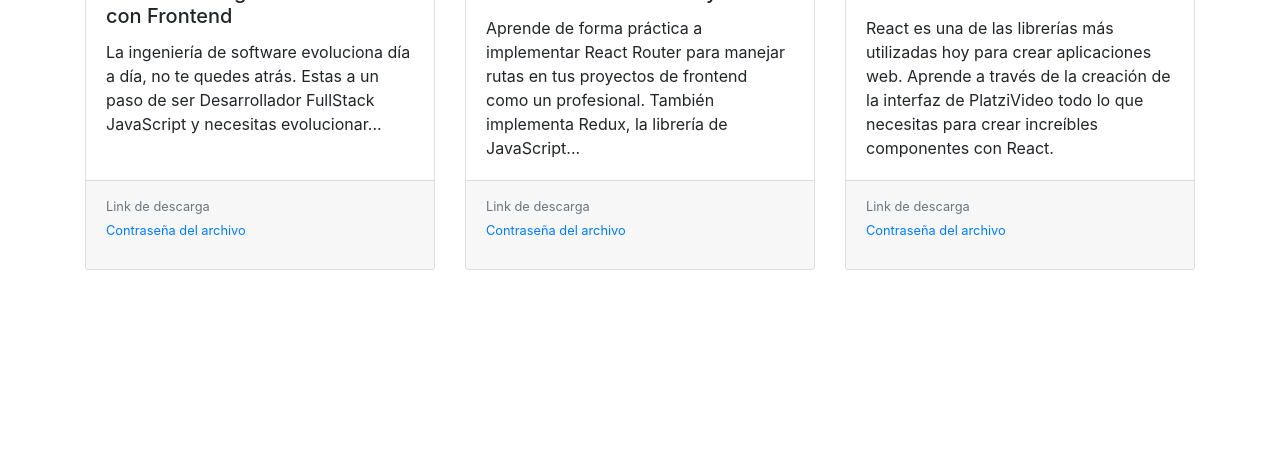
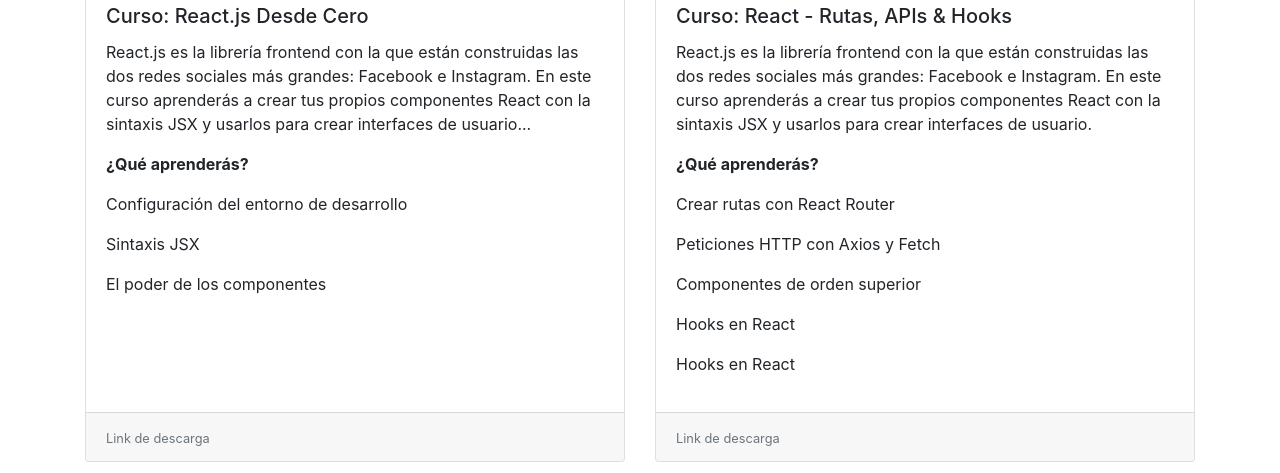
Before and after one commit to Imrockstar/cursospremium, a plain HTML site: page index.html in a window 1280 px wide. Shown: the part 696-1169 px from the top of the page. Before the commit the page ends 982 px from the top, so only its background shows below. Drawn offline with Linux system fonts and the light colour scheme.

Commit message:
agregué 2 cursos

```diff
--- a/index.html
+++ b/index.html
@@ -12,7 +12,7 @@
     <header>
         <div class="container-fluid">
             <nav class="navbar navbar-expand-lg navbar-dark bg-dark">
-                <a class="navbar-brand" href="https://www.facebook.com/groups/2442949459273509/" target="_blank">BIENVENIDO</a>
+                <a class="navbar-brand" href="https://www.facebook.com/groups/2442949459273509/" target="_blank">BIENVENIDO!</a>
                 <button class="navbar-toggler" type="button" data-toggle="collapse" data-target="#navbarNavAltMarkup" aria-controls="navbarNavAltMarkup" aria-expanded="false" aria-label="Toggle navigation">
                   <span class="navbar-toggler-icon"></span>
                 </button>
@@ -43,6 +43,42 @@
         </div>
     </div>
     <div class="container">
+        <div class="card-deck my-3">
+
+            <div class="card">
+                <img src="imagenes/react_cero.png" class="card-img-top" alt="...">
+                <div class="card-body">
+                  <h5 class="card-title">Curso: React.js Desde Cero</h5>
+                  <p class="card-text">React.js es la librería frontend con la que están construidas las dos redes sociales más grandes: Facebook e Instagram. En este curso aprenderás a crear tus propios componentes React con la sintaxis JSX y usarlos para crear interfaces de usuario...</p>
+                  <p><strong>¿Qué aprenderás?</strong></p>
+                    <p>Configuración del entorno de desarrollo</p>
+                    <p>Sintaxis JSX</p>
+                    <p>El poder de los componentes</p>
+                </div>
+                <div class="card-footer">
+                  <a href="http://bit.ly/react_edteam"
+                  target="_blank"><small class="text-muted">Link de descarga</small></a>
+                </div>
+            </div>
+            <div class="card">
+                <img src="imagenes/react_rutas.png" class="card-img-top" alt="...">
+                <div class="card-body">
+                  <h5 class="card-title">Curso: React - Rutas, APIs & Hooks
+                    </h5>
+                  <p class="card-text">React.js es la librería frontend con la que están construidas las dos redes sociales más grandes: Facebook e Instagram. En este curso aprenderás a crear tus propios componentes React con la sintaxis JSX y usarlos para crear interfaces de usuario.
+                  <p><strong>¿Qué aprenderás?</strong></p>
+                   <p>Crear rutas con React Router</p>
+                   <p>Peticiones HTTP con Axios y Fetch</p>
+                   <p>Componentes de orden superior</p>
+                   <p>Hooks en React</p>  Hooks en React
+                  </p>
+                </div>
+                <div class="card-footer">
+                  <a href="http://bit.ly/reactrutas"
+                  target="_blank"><small class="text-muted">Link de descarga</small></a>
+                </div>
+              </div>
+        </div>
         <div class="card-deck my-3">
             <div class="card">
               <img src="imagenes/Curso de Integración Backend con Frontend.png" class="card-img-top" alt="...">
@@ -80,7 +116,7 @@
                 <p><a href="http://cutwin.com/password666" target="_blank"><small>Contraseña del archivo</small></a></p>
               </div>
             </div>
-          </div>
+        </div>
     </div>
     <script src="js/jquery-3.3.1.slim.min.js"></script>
     <script src="js/popper.min.js"></script>
```
Also changed, not shown: imagenes/react_cero.png (added), imagenes/react_rutas.png (added).
